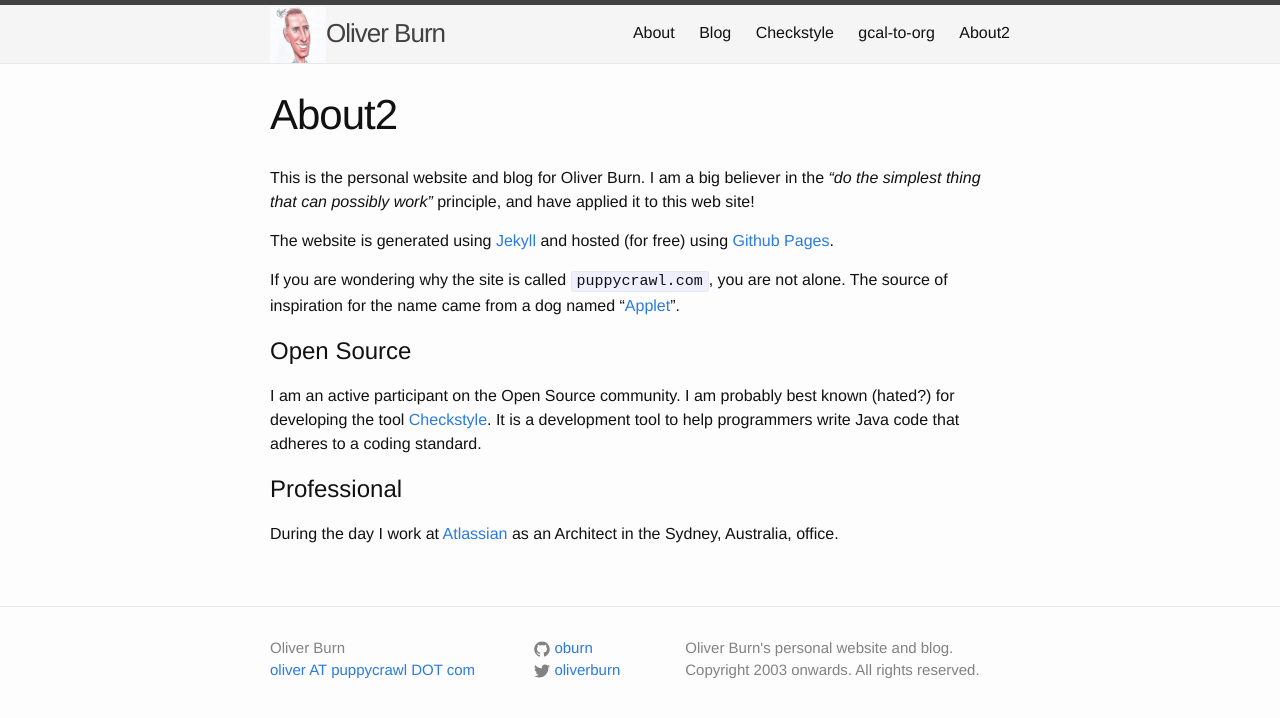
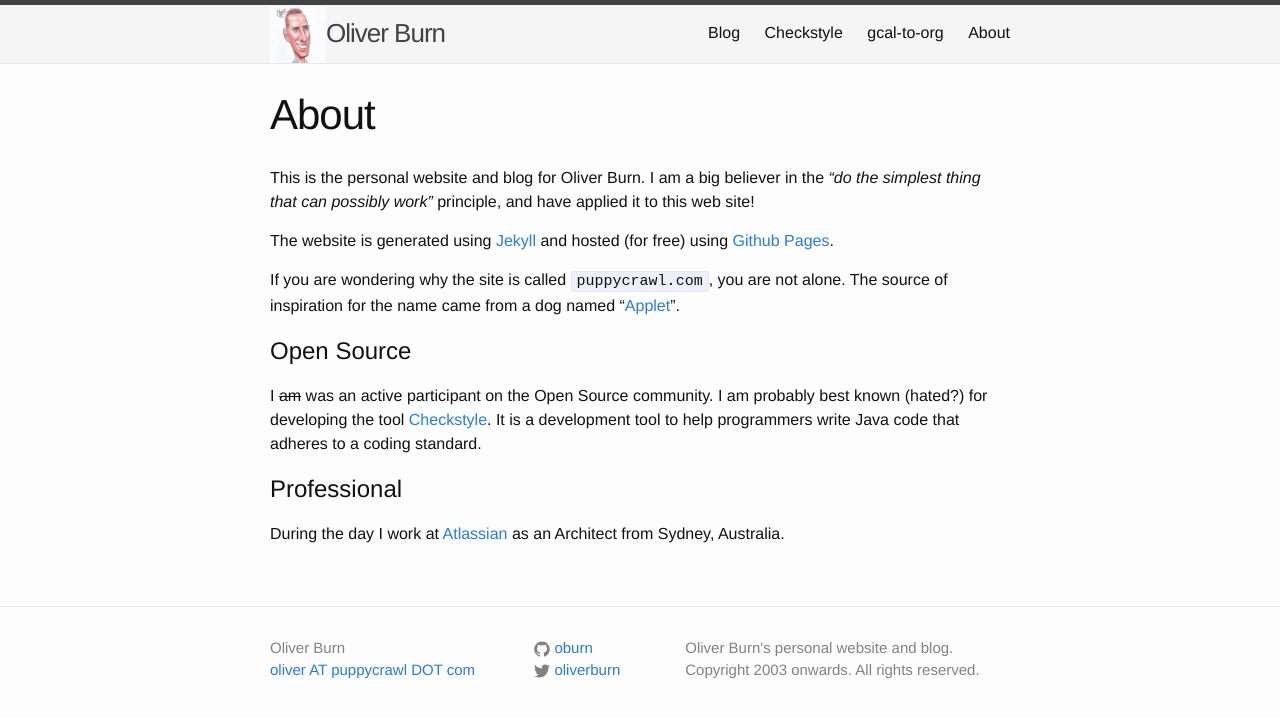
Before and after one commit to oburn/oburn.github.io, a Jekyll site: the page built from index.md, in a window 1280 px wide. Shown: the top 718 px of the page. Built offline with Jekyll 4.4.1, drawn with Linux system fonts in a browser that asks for light colours.

Commit message:
migration complete of About page

```diff
--- a/index.md
+++ b/index.md
@@ -1,6 +1,6 @@
 ---
 layout: page
-title: About2
+title: About
 permalink: /
 ---
 
@@ -12,7 +12,7 @@
 If you are wondering why the site is called `puppycrawl.com`, you are not alone. The source of inspiration for the name came from a dog named "[Applet](/images/applet.gif)".
 
 # Open Source
-I am an active participant on the Open Source community. I am probably best known (hated?) for developing the tool [Checkstyle](http://checkstyle.sourceforge.net). It is a  development tool to help programmers write Java code that adheres to a coding standard.
+I ~~am~~ was an active participant on the Open Source community. I am probably best known (hated?) for developing the tool [Checkstyle](http://checkstyle.sourceforge.net). It is a  development tool to help programmers write Java code that adheres to a coding standard.
 
 # Professional
-During the day I work at [Atlassian](http://www.atlassian.com) as an Architect in the Sydney, Australia,  office.
+During the day I work at [Atlassian](http://www.atlassian.com) as an Architect from Sydney, Australia.
```
Also changed, not shown: about.md (deleted, +0 -18 lines).
